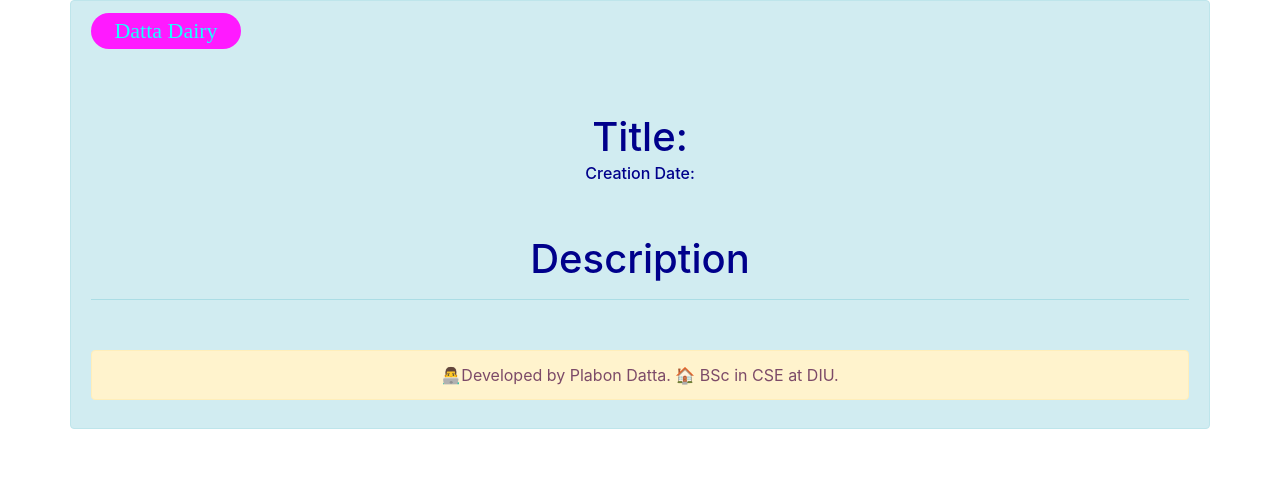
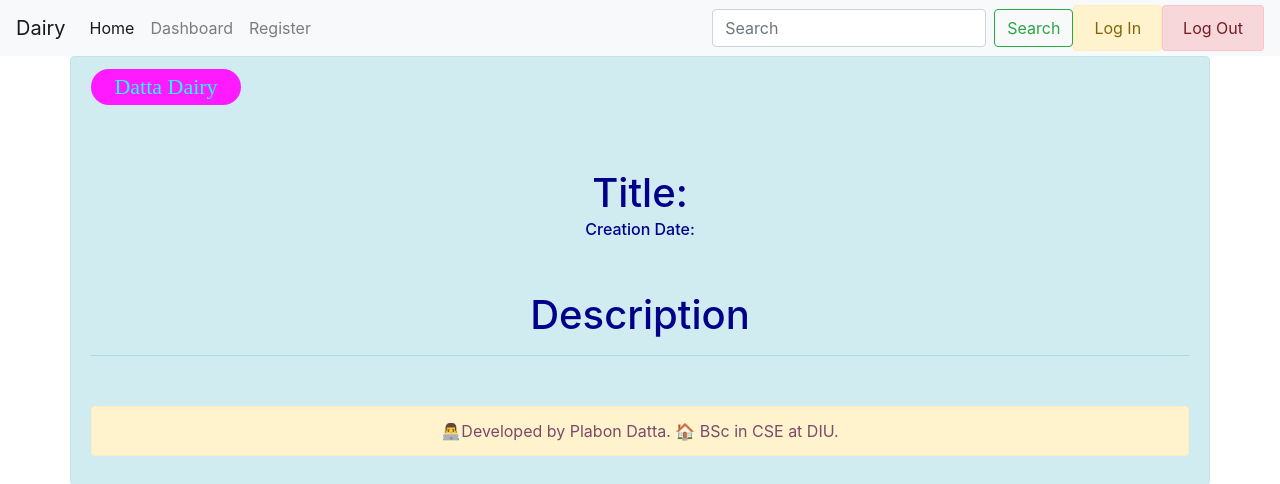
Before and after one commit to plabondatta26/Dairy-Application, a Django app: template dairy/templates/dairy/pdf.html in a window 1280 px wide. Shown: the top 484 px of the page. Run offline with Django 3.2, Linux system fonts and the light colour scheme; the template is opened without the code that fills it, so the values that code supplies are empty; some libraries are stand-ins or nearby versions; some web fonts are replaced.

Commit message:
project completed

```diff
--- a/dairy/templates/dairy/add.html
+++ b/dairy/templates/dairy/add.html
@@ -1,4 +1,4 @@
-<!DOCTYPE html>
+    <!DOCTYPE html>
 {% load static %}
 <html lang="en">
 <head>
@@ -59,7 +59,8 @@
                 <a class="alert alert-danger disabled" href="{% url 'logout'%}">Log Out</a>
               </li>
           </div>
-    </nav></head>
+    </nav>
+</head>
 <body>
 
     <div class="form">
--- a/dairy/templates/dairy/dashboard.html
+++ b/dairy/templates/dairy/dashboard.html
@@ -14,7 +14,7 @@
         padding:5px;
         font-weight:bold}
     </style>
- <nav class="navbar navbar-expand-lg navbar-light bg-light">
+<nav class="navbar navbar-expand-lg navbar-light bg-light">
         <a class="navbar-brand" href="#" >Dairy</a>
           <button class="navbar-toggler" type="button" data-toggle="collapse" data-target="#navbarSupportedContent" aria-controls="navbarSupportedContent" aria-expanded="false" aria-label="Toggle navigation">
             <span class="navbar-toggler-icon"></span>
--- a/dairy/templates/dairy/details.html
+++ b/dairy/templates/dairy/details.html
@@ -20,7 +20,7 @@
         padding:5px;
         font-weight:bold;}
     </style>
- <nav class="navbar navbar-expand-lg navbar-light bg-light">
+<nav class="navbar navbar-expand-lg navbar-light bg-light">
         <a class="navbar-brand" href="#" >Dairy</a>
           <button class="navbar-toggler" type="button" data-toggle="collapse" data-target="#navbarSupportedContent" aria-controls="navbarSupportedContent" aria-expanded="false" aria-label="Toggle navigation">
             <span class="navbar-toggler-icon"></span>
@@ -59,7 +59,8 @@
                 <a class="alert alert-danger disabled" href="{% url 'logout'%}">Log Out</a>
               </li>
           </div>
-    </nav></head>
+    </nav>
+</head>
 <body>
 <div class="container text-center">
     <div class="form-group">
--- a/dairy/templates/dairy/pdf.html
+++ b/dairy/templates/dairy/pdf.html
@@ -44,6 +44,46 @@ margin-top:50px;
 color:#7c4a68;}
 
     </style>
+<nav class="navbar navbar-expand-lg navbar-light bg-light">
+        <a class="navbar-brand" href="#" >Dairy</a>
+          <button class="navbar-toggler" type="button" data-toggle="collapse" data-target="#navbarSupportedContent" aria-controls="navbarSupportedContent" aria-expanded="false" aria-label="Toggle navigation">
+            <span class="navbar-toggler-icon"></span>
+          </button>
+
+          <div class="collapse navbar-collapse" id="navbarSupportedContent">
+                <ul class="navbar-nav mr-auto">
+                  <li class="nav-item active">
+                    <a class="nav-link" href="{%url 'home'%}">Home <span class="sr-only">(current)</span></a>
+                  </li>
+                  <li class="nav-item">
+                    <a class="nav-link" href="{%url 'dashboard'%}">Dashboard</a>
+                  </li>
+
+                  <li class="nav-item">
+                      {% if user.is_authenticated %}
+                        <a class="nav-link" href="{%url 'add'%}">Add New</a>
+                      {% else%}
+                         <a class="nav-link" href="{%url 'register'%}">Register</a>
+                      {% endif%}
+                  </li>
+                </ul>
+            <form class="form-inline my-2 my-lg-0">
+                  <input class="form-control mr-sm-2" type="search" placeholder="Search" aria-label="Search">
+                  <button class="btn btn-outline-success my-2 my-sm-0" type="submit">Search</button>
+            </form>
+
+                    <li class="nav-item" style="list-style:none">
+                          {% if user.is_authenticated %}
+                         <a class="alert alert-warning">{{user.email}}</a>
+                            {% else%}
+                        <a class="alert alert-warning" href="{%url 'login'%}">Log In</a>
+                    </li>
+                    {% endif %}
+              <li class="nav-item" style="list-style:none">
+                <a class="alert alert-danger disabled" href="{% url 'logout'%}">Log Out</a>
+              </li>
+          </div>
+    </nav>
 
 </head>
 <body>
--- a/users/templates/users/login.html
+++ b/users/templates/users/login.html
@@ -51,6 +51,7 @@
               </li>
           </div>
     </nav>
+
 </head>
 
 
--- a/users/templates/users/register.html
+++ b/users/templates/users/register.html
@@ -57,7 +57,7 @@
                 <a class="alert alert-danger disabled" href="{% url 'logout'%}">Log Out</a>
               </li>
           </div>
-    </nav></head>
+    </nav>
 
 </head>
 <body style="background-color:violet">
```
Also changed, not shown: dairy/templates/dairy/home.html (+8 -8 lines), 1 other file.
